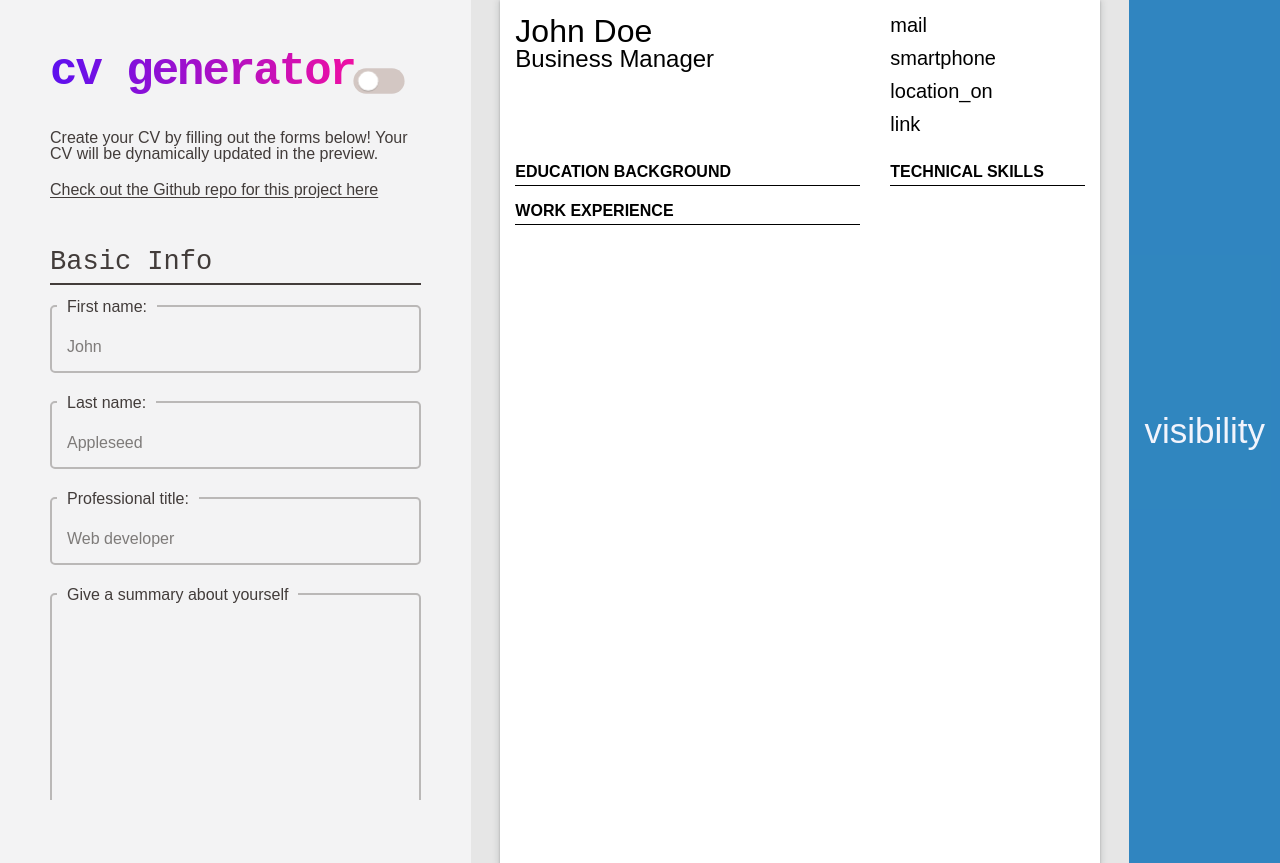
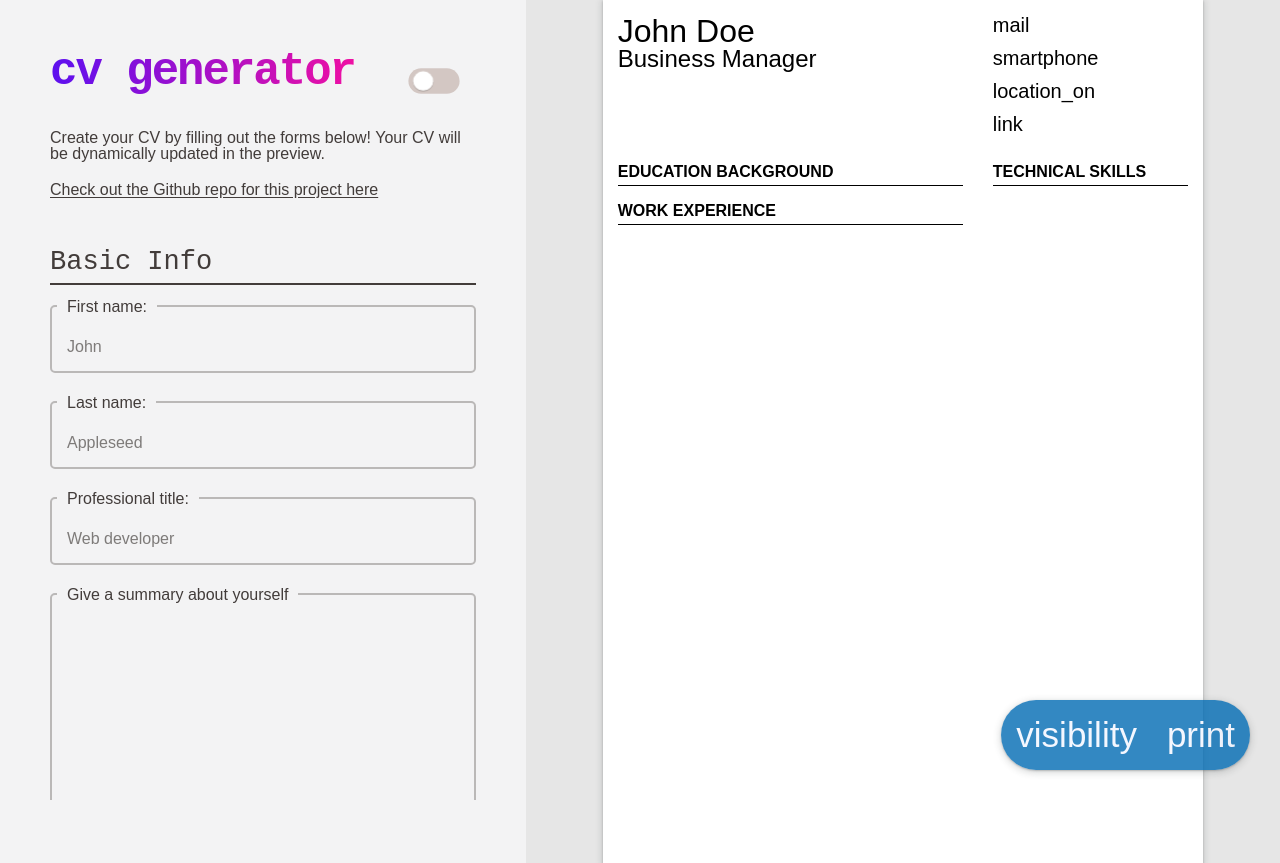
Before and after one commit to renchester/cv-generator, a React app: page / in a window 1280 px wide. Built offline with nearby package versions, Linux system fonts and the light colour scheme; the HTML template or start-up script is replaced by a standard one.

Commit message:
Add print preview button and functionality

```diff
--- a/src/App.jsx
+++ b/src/App.jsx
@@ -36,6 +36,10 @@ function App() {
 
   const togglePreview = () => {
     setPreviewVisibility((prevState) => !prevState);
+  };
+
+  const printPreview = () => {
+    window.print();
   };
 
   const handleBasicInfoChanges = (e) => {
@@ -142,6 +146,7 @@ function App() {
         deleteCategoryInfo={deleteCategoryInfo}
       />
       {previewVisible && <Preview formData={formData} />}
+      <div className="btn-container__preview">
         <button
           className="btn__toggle-preview material-symbols-outlined"
           type="button"
@@ -149,6 +154,14 @@ function App() {
         >
           visibility
         </button>
+        <button
+          type="button"
+          className="btn__print-preview material-symbols-outlined"
+          onClick={printPreview}
+        >
+          print
+        </button>
+      </div>
     </div>
   );
 }
```
Lines whose indentation alone changed are shown as unchanged.
